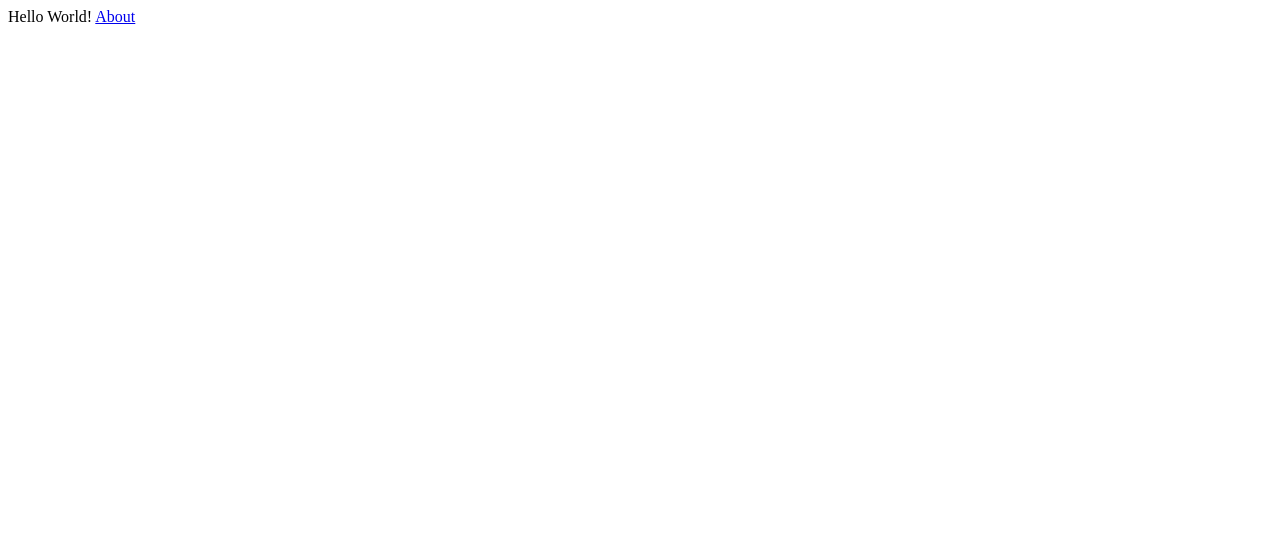
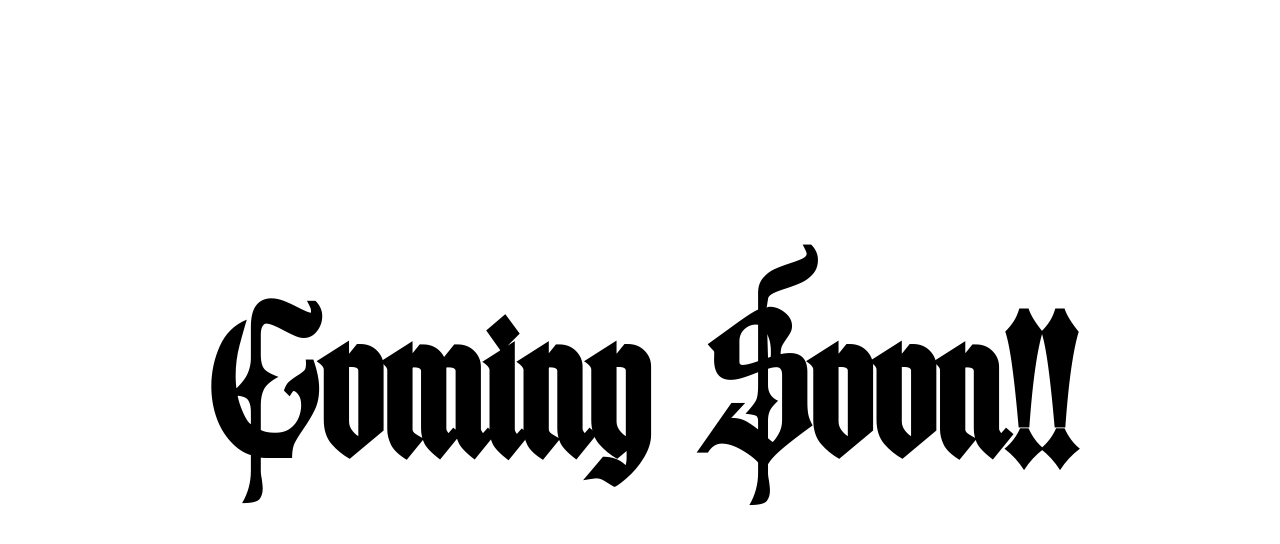
Before and after one commit to juanprado/espooky, a Next.js app: page / in a window 1280 px wide. Shown: the top 544 px of the page. Built offline with nearby package versions, Linux system fonts and the light colour scheme.

Commit message:
Adding first styled component

```diff
--- /dev/null
+++ b/app/components/Placeholder/Placeholder.tsx
@@ -0,0 +1,16 @@
+import styles from './placeholder.module.css';
+import { lordish } from '../../fonts';
+
+type PlaceholderProps = {
+  title: string,
+}
+
+const Placeholder = (props: PlaceholderProps) => (
+  <div className={styles.root}>
+    <h1 className={`${lordish.className} ${styles.title} `}>
+      {props.title}
+    </h1>
+  </div>
+)
+
+export default Placeholder;
--- /dev/null
+++ b/app/components/Placeholder/index.js
@@ -0,0 +1 @@
+export { default } from './Placeholder';
--- /dev/null
+++ b/app/components/Placeholder/placeholder.module.css
@@ -0,0 +1,10 @@
+.root {
+  display: flex;
+  height: 100vh;
+  align-items: center;
+  justify-content: center;
+}
+
+.title {
+  font-size: 15vw;
+}
--- /dev/null
+++ b/app/fonts.ts
@@ -0,0 +1,6 @@
+import localFont from 'next/font/local';
+
+export const lordish = localFont({
+  src: './Lordish-Regular.ttf',
+  display: 'swap',
+});
--- /dev/null
+++ b/app/global.css
@@ -0,0 +1,3 @@
+body {
+  margin: 0 auto;
+}
--- a/app/layout.tsx
+++ b/app/layout.tsx
@@ -1,3 +1,5 @@
+import './global.css';
+
 export default function RootLayout({
   children,
 }: {
--- a/app/page.tsx
+++ b/app/page.tsx
@@ -1,9 +1,7 @@
-import Link from 'next/link'
+import Placeholder from './components/Placeholder';
 
 const Home = () => (
-  <div>
-    Hello World! <Link href="/about">About</Link>
-  </div>
+  <Placeholder title="Coming Soon!!" />
 )
 
 export default Home;
```
Also changed, not shown: app/Lordish-Regular.ttf (added).
